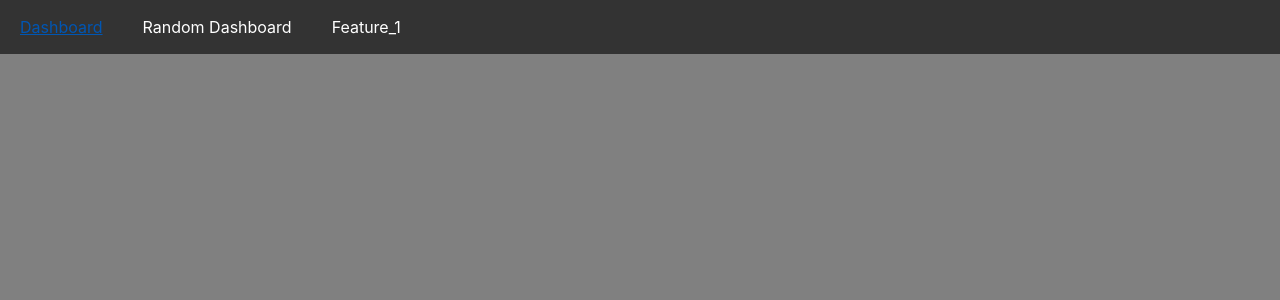
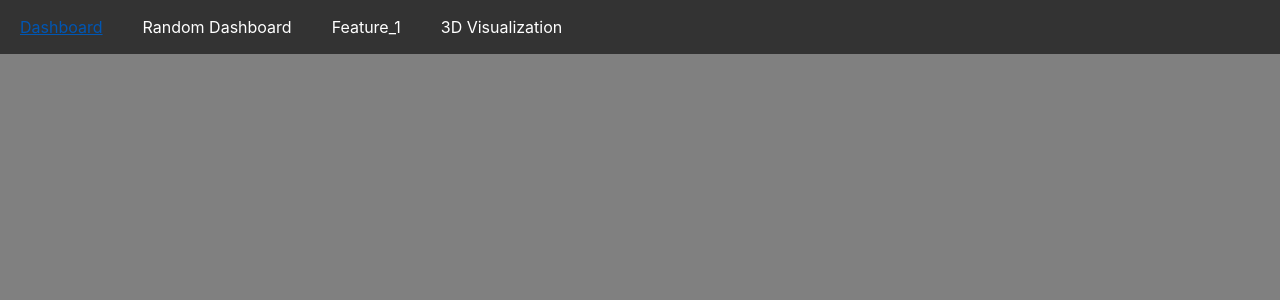
Before and after one commit to Santi-A/ThesisIOTdemo, a Django app: page / in a window 1280 px wide. Shown: the top 300 px of the page. Run offline with Django 3.2, Linux system fonts and the light colour scheme; data that the repository does not hold is empty; some libraries are stand-ins or nearby versions.

Commit message:
linked 3D Visualization to main page

```diff
--- a/mysite/static/css/dashboard.css
+++ b/mysite/static/css/dashboard.css
@@ -33,6 +33,14 @@ body{
     text-decoration: none;
 }
 
+.page-select {
+    display: block;
+    color: white;
+    text-align: center;
+    padding: 15px 20px;
+    text-decoration: none;
+}
+
 .mainArea{
     width: 100%;
     height: 100%;
--- a/mysite/templates/testmqtt/dashboard.html
+++ b/mysite/templates/testmqtt/dashboard.html
@@ -23,6 +23,9 @@
             </li>
             <li class="navBar-button">
                 <a href="" class="array-select"  >Feature_1</a>
+            </li>
+            <li class="navBar-button">
+                <a href="{% url 'canvaswire' %}" class="page-select" >3D Visualization</a>
             </li>
         </ul>
     </div>
--- a/mysite/templates/testmqtt/threevisualization.html
+++ b/mysite/templates/testmqtt/threevisualization.html
@@ -15,7 +15,9 @@
     <div class="page-container">
         <div class="left-container">
             <canvas></canvas>
-            <div>help text</div>
+            <div>
+                <a href="{% url 'dashboard' %}">Return to Dashboard</a>
+            </div>
         </div>
         <div class="right-container">
             <div class="sensor-header">
```
